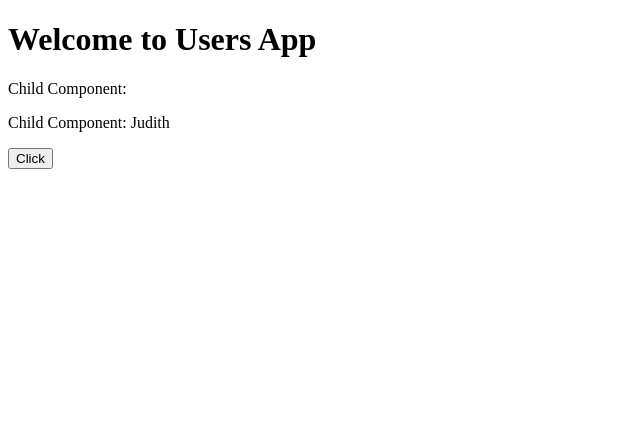
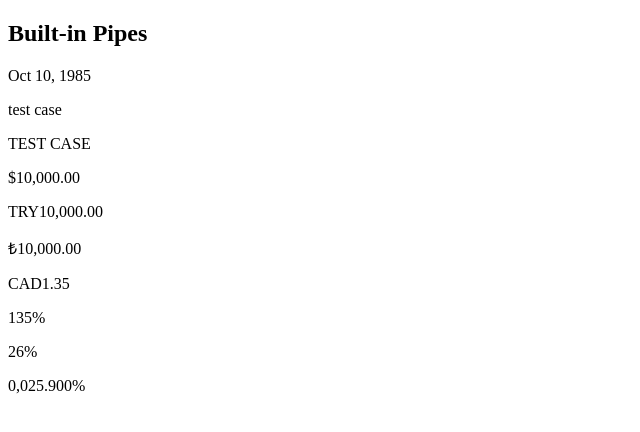
Before and after one commit to ozgursarikamis/angular-pro, an Angular app: page / in a window 1280 px wide. Shown: the top 432 px of the page, without its empty margins (0-640 px from the left). Built offline with nearby package versions, Linux system fonts and the light colour scheme.

Commit message:
Built-in pipes

```diff
--- a/src/app/app.component.html
+++ b/src/app/app.component.html
@@ -1,3 +1,16 @@
-<h1>Welcome to Users App</h1>
-<app-parent></app-parent>
+<h2>Built-in Pipes</h2>
+
+<p> {{ "10.10.1985" | date }} </p>
+<p>	{{ "TEST CASE" | lowercase }} </p>
+<p>	{{ "test case" | uppercase }} </p>
+
+<p>	{{ "10000" | currency }} </p>
+<p>	{{ "10000" | currency: "TRY" }} </p>
+<p>	{{ "10000" | currency: "₺" }} </p>
+<p> {{ "1.3495" | currency:'CAD':'code' }}</p>
+
+<p> {{ "1.3495" | percent }}</p>
+<p> {{ "0.259" | percent }}</p>
+<p> {{ "0.259" | percent:'4.3-5' }}</p>
+
 <router-outlet></router-outlet>
```
